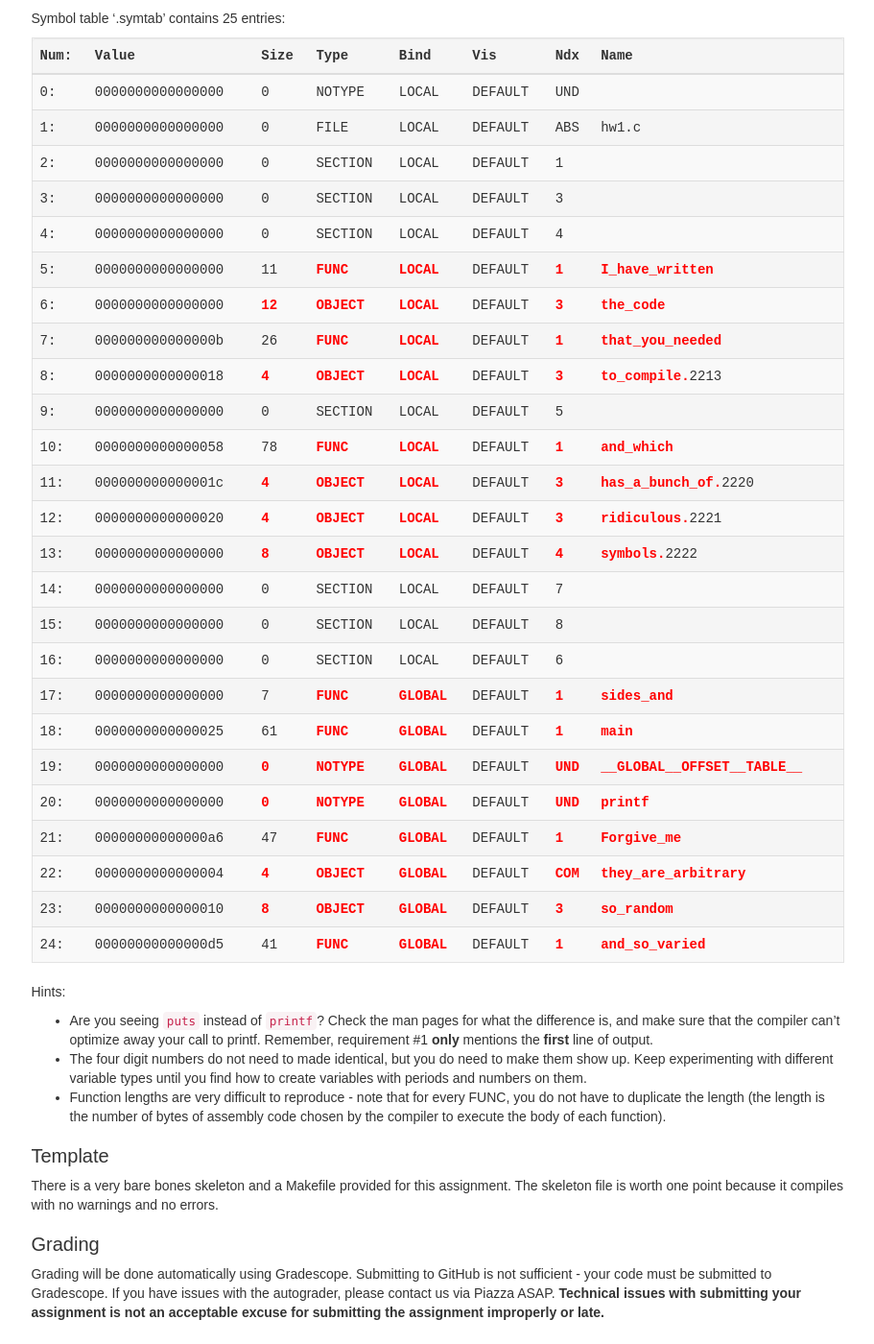
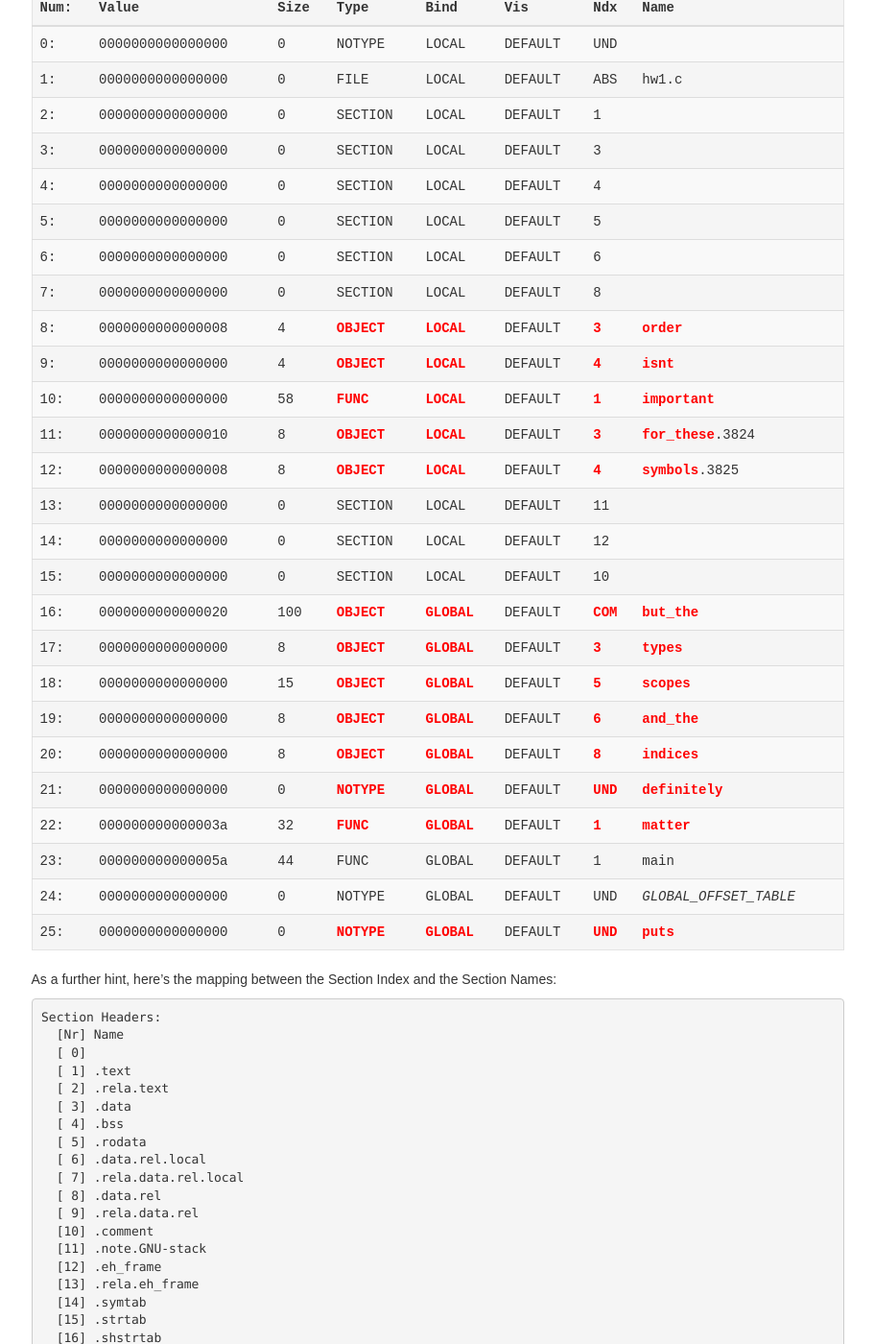
Before and after one commit to csatuic/cs361-website-old, a Jekyll site: the page built from _homeworks/homework1.md, in a window 1280 px wide and 1400 px high, scrolled down 712 px. Shown: the whole window at 96% size, without its empty margins (330-1241 px from the left). Built offline with Jekyll 4.4.1, drawn with Linux system fonts in a browser that asks for light colours; some web fonts are replaced; some of the changed text lies outside the part shown.

Commit message:
lab2 and hw1 drafts close enough to deployable

````diff
--- a/_homeworks/homework1.md
+++ b/_homeworks/homework1.md
@@ -7,25 +7,25 @@ description: linux executable format
 due:
   type: due
   title: homework 1
-  date: 2020-09-02T23:59:00-5:00
+  date: 2020-09-11T17:00:00-5:00
   description: linux executable format
-date: 2020-08-24
-github_link: TODO
-skeleton_repo: TODO
+date: 2020-08-31
+github_link: https://classroom.github.com/a/2wEDHlfk
+skeleton_repo: 'csatuic/cs361-hw1-skeleton'
 ---
 
 # Homework 1: The ELF format
 
-This homework is meant to get you familiarized with the ELF
-file format and the process of linking executables.
+This homework is meant to get you familiarized with the concept of
+symbols and how they relate to compiling and linking executables.
 
-We covered using git in the lab, but if you're still not that familiar
+We covered using git in the week 1 video and discussion section, but if you're still not that familiar
 with it, this assignment is a second chance to get up to speed. Remember: git
 gives you warnings and errors _for good reason_, if it complains at the command
 line when you run a command, don't just assume it's completed correctly!
 
 The skeleton code for this assignment is available at [this
-link]({{github_link}}). You must use GitHub classroom to
+link]({{page.github_link}}). You must use GitHub classroom to
 write your code and keep a commit log on GitHub. You can submit the code via
 [Gradescope]({{site.gradescope}}).
 
@@ -52,60 +52,80 @@ understand the linking process.
 In this assignment, you must fill `hw1.c` and `hw1.h` with code which will:
 
 1. cause your UIC netID (and nothing else) to be printed on the first line of output when the program is run.
-3. cause `gcc -Wall hw1.c` to issue zero warnings (and zero errors, duh).
-2. cause the output of `readelf -s hw1.o` to have an identical number of symbol table entries as shown below.
-2. cause the output of `readelf -s hw1.o` to have identical values in the red+bold sections of the output below:
+3. cause `gcc -c -Wall hw1.c` and `gcc -Wall -o hw1 *.c` to issue zero warnings (and zero errors).
+2. cause Type, Bind, and Ndx of each Symbol to be the same as in the
+   example below. E.g. `important` must have Type `FUNC`, Bind `LOCAL`,
+   and `Ndx` 1.
 
-You can perform the symbol table check by running `make test` within the `hw1` directory. A full credit solution will have output that looks like:
-
-Symbol table '.symtab' contains 25 entries:
+Running `readelf -sW hw1.o` on the solution results in:
 
 |Num: |  Value  |       Size|Type |  Bind | Vis   |  Ndx|Name|
 |---|---|---|---|---|---|---|---|
-|     0: |0000000000000000|     0| NOTYPE|  LOCAL|  DEFAULT|  UND| |
-|     1:| 0000000000000000|     0| FILE  |  LOCAL|  DEFAULT|  ABS| hw1.c|
-|     2:| 0000000000000000|     0| SECTION| LOCAL|  DEFAULT|    1| |
-|     3:| 0000000000000000|     0| SECTION| LOCAL|  DEFAULT|    3| |
-|     4:| 0000000000000000|     0| SECTION | LOCAL |  DEFAULT|    4| |
-|     5:| 0000000000000000|    11| **FUNC** |   **LOCAL** | DEFAULT    |**1**| **I_have_written**|
-|     6:| 0000000000000000|    **12**| **OBJECT** |  **LOCAL** |  DEFAULT    |**3**| **the_code**|
-|     7:| 000000000000000b|    26| **FUNC**|    **LOCAL** | DEFAULT    |**1**| **that_you_needed**|
-|     8:| 0000000000000018|     **4**| **OBJECT** |  **LOCAL** | DEFAULT    |**3**| **to_compile.**2213|
-|     9:| 0000000000000000|     0| SECTION | LOCAL | DEFAULT|    5|
-|    10:| 0000000000000058|    78| **FUNC**|    **LOCAL** |  DEFAULT    |**1**| **and_which**|
-|    11:| 000000000000001c|     **4**| **OBJECT** |  **LOCAL** | DEFAULT    |**3**| **has_a_bunch_of.**2220|
-|    12:| 0000000000000020|     **4**| **OBJECT** |  **LOCAL** | DEFAULT    |**3**| **ridiculous.**2221|
-|    13:| 0000000000000000|     **8**| **OBJECT** |  **LOCAL** | DEFAULT    |**4**| **symbols.**2222|
-|    14:| 0000000000000000|     0| SECTION | LOCAL |  DEFAULT|    7|
-|    15:| 0000000000000000|     0| SECTION | LOCAL  |DEFAULT|    8|
-|    16:| 0000000000000000|     0| SECTION|  LOCAL|  DEFAULT|    6|
-|	17:| 0000000000000000|     7| **FUNC**|    **GLOBAL**| DEFAULT|    **1**| **sides_and**|
-|    18:| 0000000000000025|    61| **FUNC**|    **GLOBAL** |DEFAULT   | **1**| **main**|
-|    19:| 0000000000000000|     **0** |**NOTYPE**  |**GLOBAL** |DEFAULT  |**UND**| **__GLOBAL__OFFSET__TABLE__**|
-|    20:| 0000000000000000|     **0** |**NOTYPE**  |**GLOBAL** |DEFAULT  |**UND**| **printf**|
-|    21:| 00000000000000a6|    47| **FUNC**|    **GLOBAL** |DEFAULT    |**1**| **Forgive_me**|
-|    22:| 0000000000000004|     **4**| **OBJECT** |  **GLOBAL** |DEFAULT  |**COM**| **they_are_arbitrary**|
-|    23:| 0000000000000010|     **8**| **OBJECT** |  **GLOBAL** |DEFAULT|    **3**| **so_random**|
-|    24:| 00000000000000d5|    41| **FUNC**|    **GLOBAL** |DEFAULT|    **1**| **and_so_varied**|
+ | 0: | 0000000000000000 | 0 | NOTYPE | LOCAL | DEFAULT | UND |
+ | 1: | 0000000000000000 | 0 | FILE | LOCAL | DEFAULT | ABS | hw1.c |
+ | 2: | 0000000000000000 | 0 | SECTION | LOCAL | DEFAULT | 1 |
+ | 3: | 0000000000000000 | 0 | SECTION | LOCAL | DEFAULT | 3 |
+ | 4: | 0000000000000000 | 0 | SECTION | LOCAL | DEFAULT | 4 |
+ | 5: | 0000000000000000 | 0 | SECTION | LOCAL | DEFAULT | 5 |
+ | 6: | 0000000000000000 | 0 | SECTION | LOCAL | DEFAULT | 6 |
+ | 7: | 0000000000000000 | 0 | SECTION | LOCAL | DEFAULT | 8 |
+ | 8: | 0000000000000008 | 4 | **OBJECT** | **LOCAL** | DEFAULT | **3** | **order** |
+ | 9: | 0000000000000000 | 4 | **OBJECT** | **LOCAL** | DEFAULT | **4** | **isnt** |
+ | 10: | 0000000000000000 | 58 | **FUNC** | **LOCAL** | DEFAULT | **1** | **important** |
+ | 11: | 0000000000000010 | 8 | **OBJECT** | **LOCAL** | DEFAULT | **3** | **for_these**.3824 |
+ | 12: | 0000000000000008 | 8 | **OBJECT** | **LOCAL** | DEFAULT | **4** | **symbols**.3825 |
+ | 13: | 0000000000000000 | 0 | SECTION | LOCAL | DEFAULT | 11 |
+ | 14: | 0000000000000000 | 0 | SECTION | LOCAL | DEFAULT | 12 |
+ | 15: | 0000000000000000 | 0 | SECTION | LOCAL | DEFAULT | 10 |
+ | 16: | 0000000000000020 | 100 | **OBJECT** | **GLOBAL** | DEFAULT | **COM** | **but_the** |
+ | 17: | 0000000000000000 | 8 | **OBJECT** | **GLOBAL** | DEFAULT | **3** | **types** |
+ | 18: | 0000000000000000 | 15 | **OBJECT** | **GLOBAL** | DEFAULT | **5** | **scopes** |
+ | 19: | 0000000000000000 | 8 | **OBJECT** | **GLOBAL** | DEFAULT | **6** | **and_the** |
+ | 20: | 0000000000000000 | 8 | **OBJECT** | **GLOBAL** | DEFAULT | **8** | **indices** |
+ | 21: | 0000000000000000 | 0 | **NOTYPE** | **GLOBAL** | DEFAULT | **UND** | **definitely** |
+ | 22: | 000000000000003a | 32 | **FUNC** | **GLOBAL** | DEFAULT | **1** | **matter** |
+ | 23: | 000000000000005a | 44 | FUNC | GLOBAL | DEFAULT | 1 | main |
+ | 24: | 0000000000000000 | 0 | NOTYPE | GLOBAL | DEFAULT | UND | _GLOBAL_OFFSET_TABLE_ |
+ | 25: | 0000000000000000 | 0 | **NOTYPE** | **GLOBAL** | DEFAULT | **UND** | **puts** |
 {: class="table table-striped well texttt"}
+
+As a further hint, here's the mapping between the Section Index and the
+Section Names:
+
+```
+Section Headers:
+  [Nr] Name
+  [ 0]
+  [ 1] .text
+  [ 2] .rela.text
+  [ 3] .data
+  [ 4] .bss
+  [ 5] .rodata
+  [ 6] .data.rel.local
+  [ 7] .rela.data.rel.local
+  [ 8] .data.rel
+  [ 9] .rela.data.rel
+  [10] .comment
+  [11] .note.GNU-stack
+  [12] .eh_frame
+  [13] .rela.eh_frame
+  [14] .symtab
+  [15] .strtab
+  [16] .shstrtab
+  ```
 
 Hints:
 
-* Are you seeing `puts` instead of `printf`? Check the man pages for what the
-  difference is, and make sure that the compiler can't optimize away your
-  call to printf.  Remember, requirement #1 **only** mentions the **first**
-  line of output.
 * The four digit numbers do not need to made identical, but you do need to make
   them show up. Keep experimenting with different variable types until you find
   how to create variables with periods and numbers on them.
-* Function lengths are very difficult to reproduce - note that for every FUNC,
-  you do not have to duplicate the length (the length is the number of bytes of
-  assembly code chosen by the compiler to execute the body of each function).
-
+* Order for the symbols does not matter. Take a close look at Chapter 7 and think about
+  what properties of a variable put it in a different section, or would give it a different
+  Binding or Type. Everything you need to know to solve this puzzle is in the book.
 
 ## Template
 
-There is a very bare bones skeleton and a Makefile provided for this assignment. The skeleton file is worth one point because it compiles with no warnings and no errors.
+There is a very bare bones skeleton and a Makefile provided for this assignment. The skeleton file is worth two points because it compiles with no warnings and no errors.
 
 ## Grading
 Grading will be done automatically using Gradescope. Submitting to
--- a/_labs/lab2.md
+++ b/_labs/lab2.md
@@ -19,31 +20,28 @@ There are two main deliverables:
 1. Complete the Gradescope based programming assignment for the lab. All
    course assignments are visible from the [course Gradescope page]({{
    site.gradescope }}). The skeleton code is
-   available in [this GitHub Classroom assignment]({{github_link}}).
-   Performing this
+   available in [this GitHub Classroom assignment]({{page.github_link}}).
+   Passing the gradescope assignment will be 1/4 of your lab grade for this week.
 2. Screen share with your evaluator and show them that you are able to
    execute the homework submission workflow. You receive one point for
    each of:
    * Can clone a clean copy of their assignment GitHub repository using
-     ssh without typing a password.
+     ssh without typing a password (this means use the repository link
+     will be of the format
+     `git@github.com:ckanich-classrooms/week-2-lab-YOURGITHUBUSERNAME.git`)
    * Can make a change, commit it, and push it (again no password
      typing).
    * Can Navigate to the course Gradescope page and upload those
-     changes.
+     changes (this upload goes through GitHub, not your local machine).
+3. When you are the evaluator, it's your responsibility to watch the
+   other student perform the steps in #2. If they get stuck on a
+   specific thing, you can give them hints, help them out a bit, but not
+   do it for them/straight up tell them the answer. For this assignment,
+   they receive one point for the clean ssh copy without a password, one
+   for committing and pushing a change, and one for uploading that new
+   code to Gradescope, for a total of 3 points. Once they finish you
+   must record their score via [this form](page.eval_link).
 
-You should also tell git who you are, otherwise it will complain that you are
-some anonymous coder. Do this, but use your own name and email. Note that if you
-do not change your username and email properly, you won't get credit.
-
-{% highlight bash %}
-$ git config --global user.name "Copypasting Carol"
-$ git config --global user.email copypasta@domain.invalid
-{% endhighlight %}
-
-**TODO**: Give more details on what this lab entails. The main thing we
-should provide details on is the rubric of "what do you need to show the
-other person you are capable of doing to get full credit," maybe with a
-video.
 
 * [Dangit, git!](https://dangitgit.com/)
 * [Think Like (a) Git](http://think-like-a-git.net/)
````
Also changed, not shown: other parts of _labs/lab2.md (+1 -0 lines).
